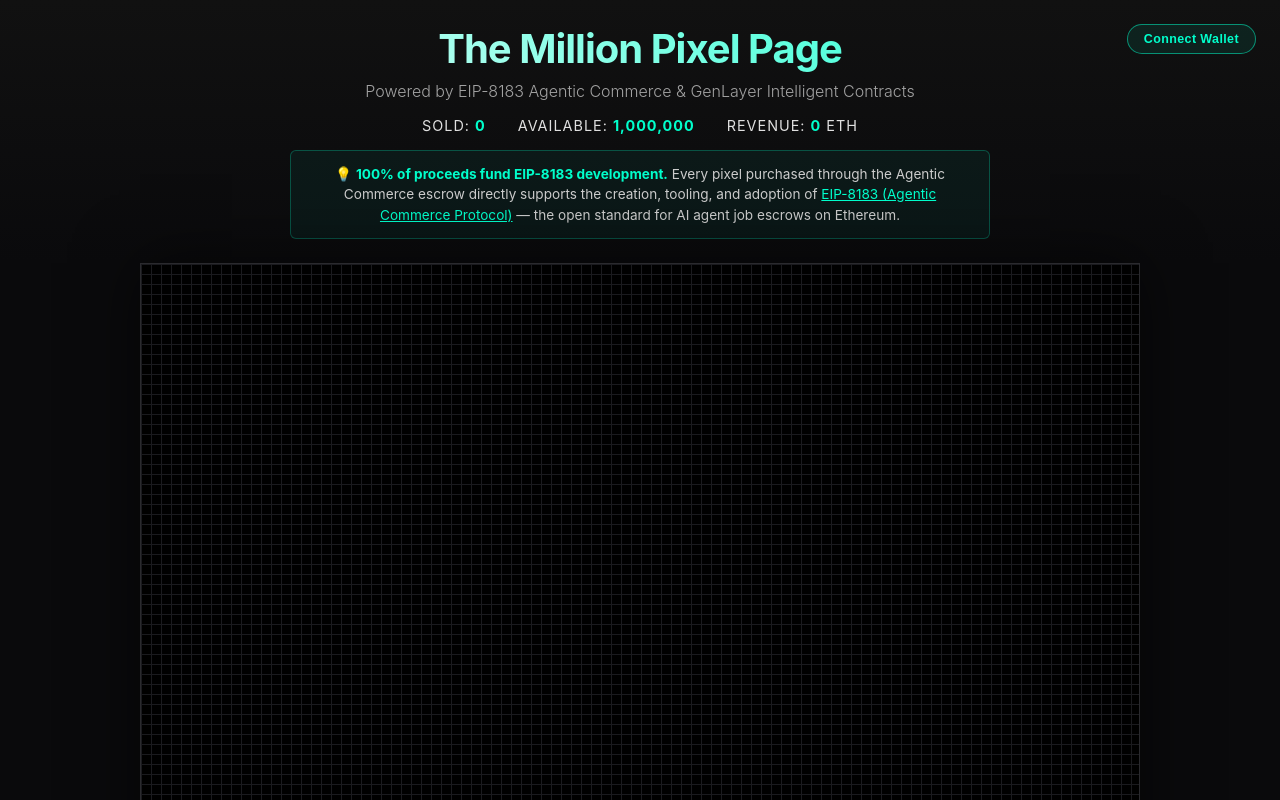
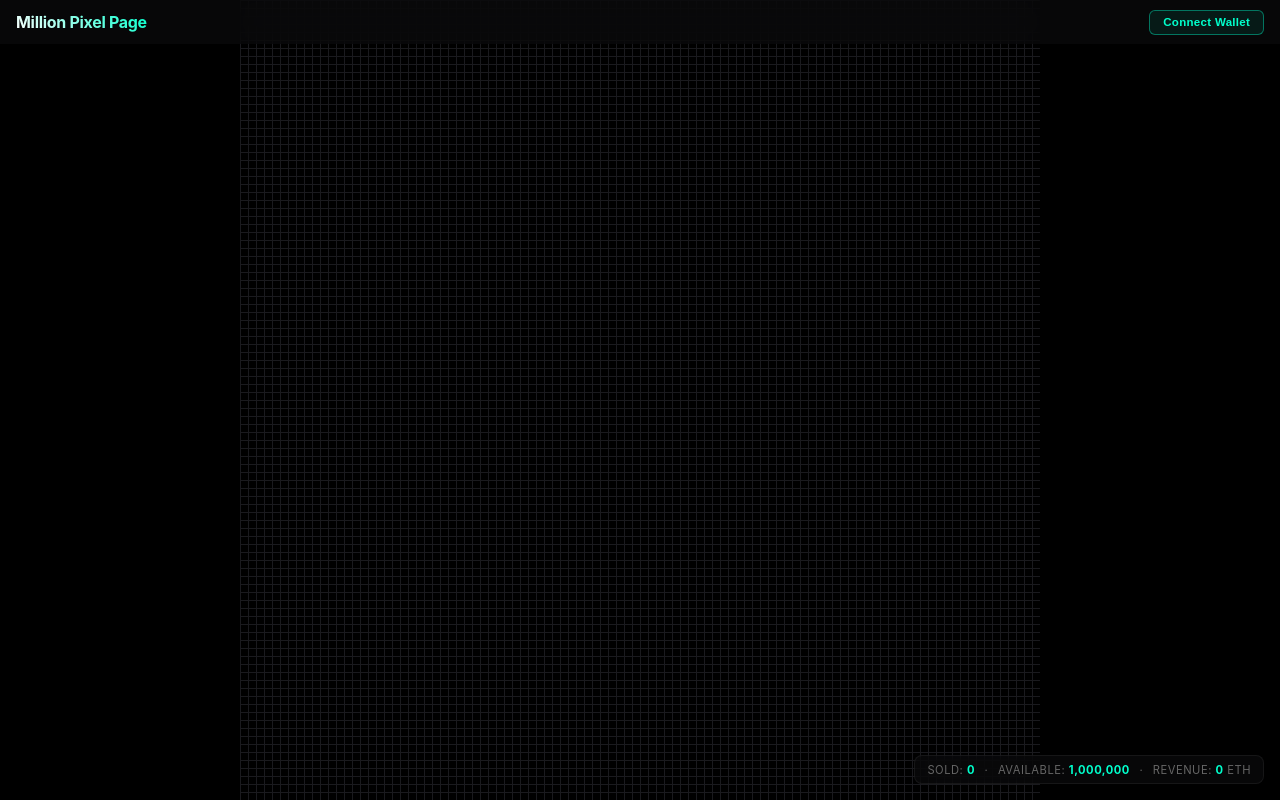
Before and after one commit to acastellana/million-pixel-eap, a website: page index.html in a window 1280 px wide. Shown: the top 800 px of the page. Drawn offline with Linux system fonts and the light colour scheme; no server answers.

Commit message:
redesign: grid is the hero — full-viewport canvas, stats pill overlay, minimal header

```diff
--- a/index.html
+++ b/index.html
@@ -15,80 +15,74 @@
 
         * { box-sizing: border-box; }
 
+        html, body {
+            width: 100%;
+            height: 100%;
+            overflow: hidden;
+        }
+
         body {
             background-color: var(--bg-color);
             color: var(--text-color);
             font-family: 'Inter', -apple-system, sans-serif;
             margin: 0;
-            display: flex;
-            flex-direction: column;
-            align-items: center;
-            min-height: 100vh;
         }
 
-        /* ── Header ────────────────────────────────────────────────────────── */
+        /* ── Header — floating overlay top-left ────────────────────────────── */
         header {
-            text-align: center;
-            padding: 1.5rem 2rem;
-            width: 100%;
-            background: linear-gradient(to bottom, #111, transparent);
-            position: relative;
+            position: fixed;
+            top: 0;
+            left: 0;
+            right: 0;
+            display: flex;
+            justify-content: space-between;
+            align-items: center;
+            padding: 0.6rem 1rem;
+            background: rgba(10, 10, 12, 0.7);
+            backdrop-filter: blur(12px);
+            -webkit-backdrop-filter: blur(12px);
+            z-index: 200;
+            pointer-events: none; /* let clicks pass through to canvas */
+        }
+
+        /* re-enable pointer events only on interactive children */
+        header > *, header button { pointer-events: auto; }
+
+        .header-left {
+            display: flex;
+            align-items: center;
+            gap: 1rem;
         }
 
         h1 {
             margin: 0;
-            font-size: 2.5rem;
-            letter-spacing: -1px;
+            font-size: 1rem;
+            letter-spacing: -0.3px;
             background: linear-gradient(45deg, #fff, var(--accent-color));
             -webkit-background-clip: text;
             -webkit-text-fill-color: transparent;
+            white-space: nowrap;
         }
 
-        .subtitle {
-            margin-top: 0.5rem;
-            opacity: 0.7;
-            font-weight: 300;
-        }
+        .subtitle { display: none; }
 
-        .stats {
-            display: flex;
-            gap: 2rem;
-            margin: 1rem 0 0;
-            font-size: 0.9rem;
-            text-transform: uppercase;
-            letter-spacing: 1px;
-            justify-content: center;
-        }
+        /* Stats moved to bottom-right pill */
+        .stats { display: none; }
 
-        .stats span b { color: var(--accent-color); }
+        .mission { display: none; }
 
-        .mission {
-            max-width: 700px;
-            margin: 1rem auto 0;
-            padding: 0.8rem 1.2rem;
-            border: 1px solid rgba(0,255,204,0.25);
+        /* Wallet connect button */
+        #btn-connect-header {
+            padding: 0.35rem 0.8rem;
+            background: rgba(0, 255, 204, 0.08);
+            border: 1px solid rgba(0, 255, 204, 0.4);
             border-radius: 6px;
-            background: rgba(0,255,204,0.05);
-            font-size: 0.85rem;
-            line-height: 1.5;
-            color: #ccc;
-        }
-
-        /* Wallet connect button — top-right of header */
-        #btn-connect-header {
-            position: absolute;
-            top: 1.5rem;
-            right: 1.5rem;
-            padding: 0.45rem 1rem;
-            background: rgba(0, 255, 204, 0.08);
-            border: 1px solid rgba(0, 255, 204, 0.5);
-            border-radius: 20px;
             color: var(--accent-color);
-            font-size: 0.78rem;
+            font-size: 0.72rem;
             font-weight: 600;
             cursor: pointer;
-            transition: background 0.2s;
-            letter-spacing: 0.4px;
+            transition: all 0.2s;
+            letter-spacing: 0.3px;
             white-space: nowrap;
         }
         #btn-connect-header:hover { background: rgba(0, 255, 204, 0.18); }
@@ -97,23 +91,57 @@
             border-color: rgba(0, 255, 204, 0.3);
         }
 
-        /* ── Canvas ─────────────────────────────────────────────────────────── */
+        /* ── Stats pill — bottom right overlay ─────────────────────────────── */
+        #stats-overlay {
+            position: fixed;
+            bottom: 1rem;
+            right: 1rem;
+            z-index: 200;
+            display: flex;
+            gap: 0.6rem;
+            background: rgba(10, 10, 12, 0.7);
+            backdrop-filter: blur(12px);
+            -webkit-backdrop-filter: blur(12px);
+            border: 1px solid rgba(255,255,255,0.06);
+            border-radius: 8px;
+            padding: 0.4rem 0.75rem;
+            font-size: 0.7rem;
+            text-transform: uppercase;
+            letter-spacing: 0.5px;
+            color: #666;
+            pointer-events: none;
+        }
+        #stats-overlay span b { color: var(--accent-color); }
+
+        /* ── Canvas — fills entire viewport via scale ──────────────────────── */
+        #canvas-wrapper {
+            position: fixed;
+            top: 0;
+            left: 0;
+            width: 100vw;
+            height: 100vh;
+            overflow: hidden;
+            z-index: 1;
+            display: flex;
+            align-items: center;
+            justify-content: center;
+            background: #000;
+        }
+
         #canvas-container {
             position: relative;
             width: 1000px;
             height: 1000px;
             background-color: #000;
-            border: 1px solid #2a2a2e;
-            box-shadow: 0 0 60px rgba(0,0,0,0.6);
             cursor: crosshair;
             overflow: hidden;
             background-image:
                 linear-gradient(var(--grid-color) 1px, transparent 1px),
                 linear-gradient(90deg, var(--grid-color) 1px, transparent 1px);
             background-size: 10px 10px;
-            margin-bottom: 2rem;
             user-select: none;
             -webkit-user-select: none;
+            transform-origin: center center;
         }
 
         .pixel-block {
@@ -334,6 +362,7 @@
 
         /* ── Footer ─────────────────────────────────────────────────────────── */
         footer {
+            display: none;
             margin-top: auto;
             padding: 2rem;
             opacity: 0.45;
@@ -345,25 +374,26 @@
 <body>
 
 <header>
-    <h1>The Million Pixel Page</h1>
-    <div class="subtitle">Powered by EIP-8183 Agentic Commerce &amp; GenLayer Intelligent Contracts</div>
-    <div class="stats">
-        <span>Sold: <b id="stat-sold">0</b></span>
-        <span>Available: <b id="stat-available">1,000,000</b></span>
-        <span>Revenue: <b id="stat-revenue">0</b> ETH</span>
-    </div>
-    <div class="mission">
-        💡 <strong style="color:var(--accent-color);">100% of proceeds fund EIP-8183 development.</strong>
-        Every pixel purchased through the Agentic Commerce escrow directly supports the creation,
-        tooling, and adoption of <a href="https://github.com/ethereum/ERCs/blob/master/ERCS/erc-8183.md" target="_blank" style="color:var(--accent-color);text-decoration:underline;">EIP-8183 (Agentic Commerce Protocol)</a> —
-        the open standard for AI agent job escrows on Ethereum.
+    <div class="header-left">
+        <h1>Million Pixel Page</h1>
     </div>
     <button id="btn-connect-header" onclick="connectWallet()">Connect Wallet</button>
 </header>
 
-<div id="canvas-container">
-    <div id="hover-highlight"></div>
-    <div id="selection-rect"></div>
+<div id="canvas-wrapper">
+  <div id="canvas-container">
+      <div id="hover-highlight"></div>
+      <div id="selection-rect"></div>
+  </div>
+</div>
+
+<!-- Stats pill — bottom-right overlay -->
+<div id="stats-overlay">
+    <span>Sold: <b id="stat-sold">0</b></span>
+    <span>·</span>
+    <span>Available: <b id="stat-available">1M</b></span>
+    <span>·</span>
+    <span>Revenue: <b id="stat-revenue">0</b> ETH</span>
 </div>
 
 <div id="tooltip"></div>
@@ -918,6 +948,14 @@ async function loadPixels() {
 // ── Init ─────────────────────────────────────────────────────────────────────
 loadPixels();
 loadRevenue();
+
+// ── Scale canvas to fill viewport ───────────────────────────────────────────
+function scaleCanvas() {
+    const scale = Math.min(window.innerWidth / 1000, window.innerHeight / 1000);
+    container.style.transform = `scale(${scale})`;
+}
+scaleCanvas();
+window.addEventListener('resize', scaleCanvas);
 </script>
 
 </body>
```
